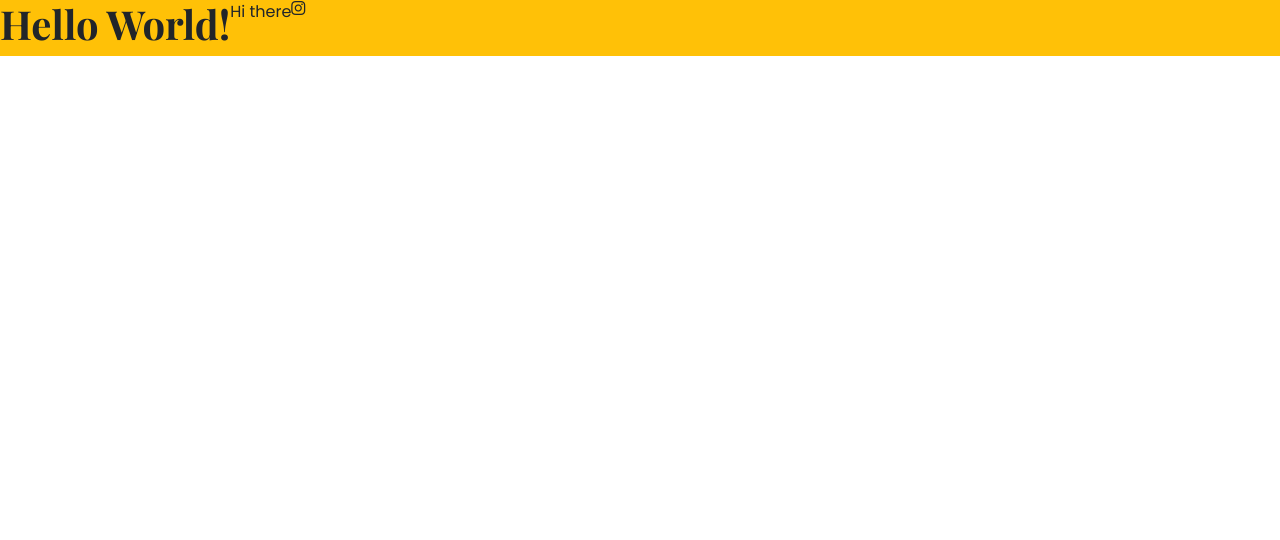
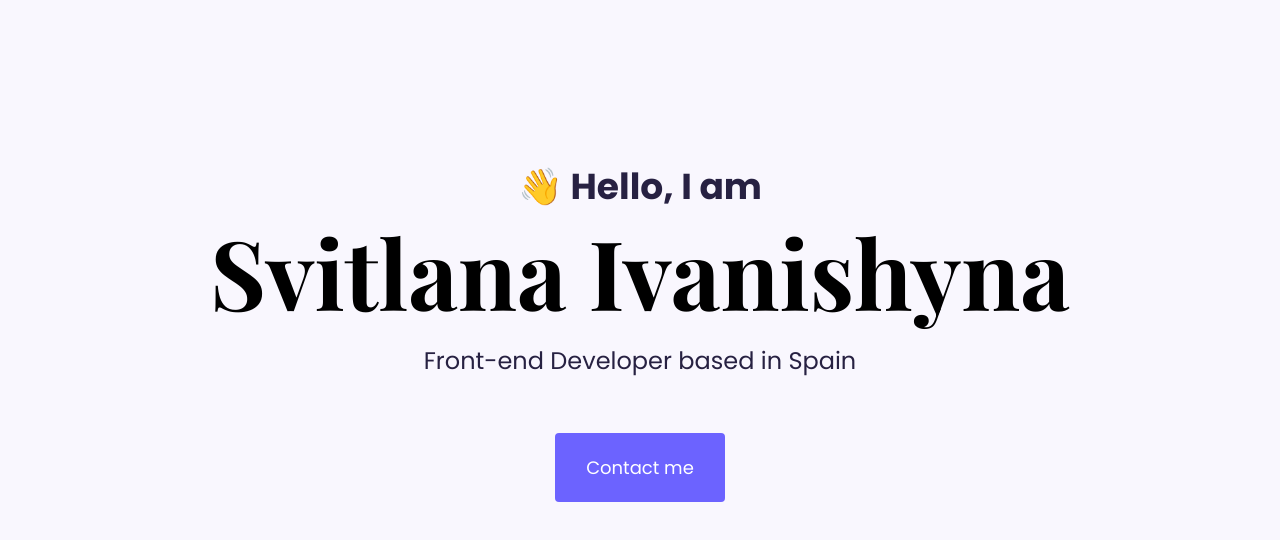
Before and after one commit to SvitlanaUcraniana/Responsive-Portfolio-Project, a plain HTML site: page index.html in a window 1280 px wide. Drawn offline with nearby package versions, Linux system fonts and the light colour scheme.

Commit message:
Change the HTML content, added CSS styles

```diff
--- a/index.html
+++ b/index.html
@@ -26,10 +26,11 @@
     <title>Svitlana Ivanishyna</title>
   </head>
   <body>
-    <div class="d-flex bg-warning">
-      <h1>Hello World!</h1>
-      <p>Hi there</p>
-      <i class="fa-brands fa-instagram"></i>
+    <div class="hero">
+     <p>👋 Hello, I am</p>
+<h1>Svitlana Ivanishyna</h1>
+<h2 class="mb-5">Front-end Developer based in Spain</h2>
+<a href="#" class="btn contact-button">Contact me</a>
     </div>
     <script
       src="https://cdn.jsdelivr.net/npm/bootstrap@5.3.0-alpha1/dist/js/bootstrap.bundle.min.js"
--- a/src/style.css
+++ b/src/style.css
@@ -1,8 +1,44 @@
-h1 {
-  font-family: "Playfair Display", serif;
-  font-weight: bold;
+:root {
+    --heading-font-family: "Playfair Display", serif;
+    --default-font-family: "Poppins", sans-serif;
 }
 
-p {
-  font-family: "Poppins", sans-serif;
+body {
+font-family: var(--default-font-family);
 }
+
+.hero {
+  padding: 160px 20px;
+  background: #f9f7fe;
+  text-align: center;
+}
+
+.hero h1 {
+  font-family: var(--heading-font-family);
+  font-weight: bold;
+  font-size: 96px;
+  color: #000;
+}
+
+.hero h2 {
+  font-size: 24px;
+  line-height: 2;
+  color: #272142;
+}
+
+.hero p {
+  font-size: 36px;
+  font-weight: 700;
+  color: #272142;
+  margin: 0;
+}
+
+.contact-button {
+  padding: 20px 30px;
+  background: #6c63ff;
+  color: white;
+  border-radius: 4px;
+  text-decoration: none;
+  font-weight: 500;
+  font-size: 18px;
+}
```
